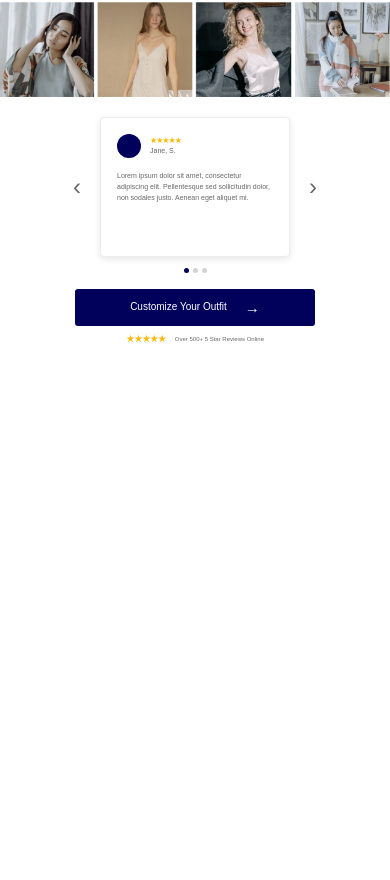
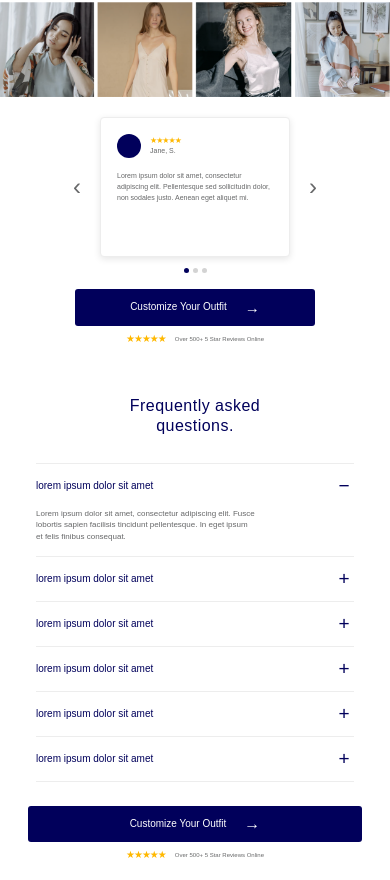
Before and after one commit to IhorKuzmenko/byteex-test-page, a Next.js app: page / in a window 390 px wide. Shown: the part 3174-4054 px from the top of the page. Before the commit the page ends 3538 px from the top, so only its background shows below. Built offline with nearby package versions, Linux system fonts and the light colour scheme.

Commit message:
feat: add responsive faq section

```diff
--- a/app/page.tsx
+++ b/app/page.tsx
@@ -5,6 +5,7 @@ import BenefitsSection from "@/components/Benefits/Benefits";
 import BestSelf from "@/components/BestSelf/BestSelf";
 import Comfort from "@/components/Comfort/Comfort";
 import Testimonials from "@/components/Testimonials/Testimonials";
+import FAQ from "@/components/FAQ/FAQ";
 
 export default function Home() {
   return (
@@ -16,6 +17,7 @@ export default function Home() {
       <BestSelf />
       <Comfort />
       <Testimonials />
+      <FAQ />
     </main>
   );
 }
--- /dev/null
+++ b/components/FAQ/FAQ.module.css
@@ -0,0 +1,288 @@
+.section {
+  width: 100%;
+  background-color: var(--color-white);
+}
+
+.container {
+  display: grid;
+  grid-template-columns: 500px 380px;
+  align-items: center;
+  justify-content: center;
+  column-gap: 70px;
+
+  padding-top: 58px;
+  padding-bottom: 58px;
+}
+
+/* =========================
+   FAQ
+========================= */
+
+.faq {
+  width: 100%;
+}
+
+.title {
+  margin-bottom: 35px;
+
+  font-size: 20px;
+  font-weight: 500;
+  line-height: 1.2;
+  letter-spacing: 0.03em;
+
+  color: var(--color-primary);
+}
+
+/* =========================
+   Questions
+========================= */
+
+.questions {
+  width: 100%;
+
+  border-top: 1px solid var(--color-light-gray);
+}
+
+.question {
+  width: 100%;
+
+  border-bottom: 1px solid var(--color-light-gray);
+}
+
+.questionButton {
+  display: flex;
+  align-items: center;
+  justify-content: space-between;
+  gap: 20px;
+
+  width: 100%;
+  min-height: 45px;
+  padding: 0;
+
+  font-family: inherit;
+  font-size: 11px;
+  font-weight: 500;
+  line-height: 1.3;
+  text-align: left;
+
+  color: var(--color-primary);
+  background-color: transparent;
+
+  border: 0;
+
+  cursor: pointer;
+}
+
+.symbol {
+  display: flex;
+  flex: 0 0 20px;
+  align-items: center;
+  justify-content: center;
+
+  width: 20px;
+  height: 20px;
+
+  font-size: 20px;
+  font-weight: 300;
+  line-height: 1;
+
+  color: var(--color-primary);
+}
+
+/* =========================
+   Answer
+========================= */
+
+.answer {
+  padding: 0 35px 16px 0;
+}
+
+.answer p {
+  max-width: 450px;
+
+  font-size: 9px;
+  font-weight: 400;
+  line-height: 1.5;
+
+  color: var(--color-gray);
+}
+
+/* =========================
+   Image
+========================= */
+
+.imageWrapper {
+  display: flex;
+  align-items: center;
+  justify-content: center;
+
+  width: 380px;
+}
+
+.image {
+  display: block;
+
+  width: 100%;
+  height: auto;
+}
+
+/* =========================
+   Mobile bottom
+========================= */
+
+.mobileBottom {
+  display: none;
+}
+
+/* =========================
+   Tablet
+========================= */
+
+@media screen and (max-width: 1023px) {
+  .container {
+    grid-template-columns: minmax(0, 450px) 310px;
+    column-gap: 45px;
+  }
+
+  .imageWrapper {
+    width: 310px;
+  }
+}
+
+/* =========================
+   Mobile
+========================= */
+
+@media screen and (max-width: 767px) {
+  .container {
+    display: flex;
+    flex-direction: column;
+
+    padding-top: 32px;
+    padding-bottom: 20px;
+  }
+
+  /* FAQ */
+
+  .faq {
+    width: 100%;
+    padding: 0 20px;
+  }
+
+  .title {
+    max-width: 190px;
+    margin: 0 auto 27px;
+
+    font-size: 16px;
+    font-weight: 500;
+    line-height: 1.25;
+    text-align: center;
+
+    color: var(--color-primary);
+  }
+
+  /* Questions */
+
+  .questionButton {
+    min-height: 44px;
+
+    font-size: 10px;
+    line-height: 1.3;
+  }
+
+  .symbol {
+    width: 18px;
+    height: 18px;
+
+    font-size: 19px;
+  }
+
+  /* Open answer */
+
+  .answer {
+    padding: 0 30px 13px 0;
+  }
+
+  .answer p {
+    max-width: 220px;
+
+    font-size: 8px;
+    line-height: 1.45;
+
+    color: var(--color-gray);
+  }
+
+  /* Hide desktop image */
+
+  .imageWrapper {
+    display: none;
+  }
+
+  /* =========================
+     CTA
+  ========================= */
+
+  .mobileBottom {
+    display: block;
+
+    width: 100%;
+    margin-top: 24px;
+    padding: 0 12px;
+  }
+
+  .cta {
+    display: flex;
+    align-items: center;
+    justify-content: center;
+    gap: 18px;
+
+    width: 100%;
+    height: 36px;
+    padding: 0;
+
+    font-size: 10px;
+    font-weight: 400;
+    line-height: 1;
+
+    color: var(--color-white);
+    background-color: var(--color-primary);
+
+    border: 0;
+    border-radius: 3px;
+
+    cursor: pointer;
+  }
+
+  .ctaArrow {
+    font-size: 16px;
+    line-height: 1;
+  }
+
+  /* =========================
+     Rating
+  ========================= */
+
+  .rating {
+    display: flex;
+    align-items: center;
+    justify-content: center;
+    gap: 9px;
+
+    margin-top: 8px;
+  }
+
+  .stars {
+    font-size: 10px;
+    line-height: 1;
+    letter-spacing: -1px;
+
+    color: #ffb800;
+  }
+
+  .ratingText {
+    font-size: 6px;
+    line-height: 1;
+
+    color: var(--color-gray);
+  }
+}
--- /dev/null
+++ b/components/FAQ/FAQ.tsx
@@ -0,0 +1,113 @@
+'use client';
+
+import Image from 'next/image';
+import { useState } from 'react';
+
+import styles from './FAQ.module.css';
+
+const questions = [
+  {
+    question: 'lorem ipsum dolor sit amet',
+    answer:
+      'Lorem ipsum dolor sit amet, consectetur adipiscing elit. Fusce lobortis sapien facilisis tincidunt pellentesque. In eget ipsum et felis finibus consequat.',
+  },
+  {
+    question: 'lorem ipsum dolor sit amet',
+    answer:
+      'Lorem ipsum dolor sit amet, consectetur adipiscing elit. Fusce lobortis sapien facilisis tincidunt pellentesque. In eget ipsum et felis finibus consequat.',
+  },
+  {
+    question: 'lorem ipsum dolor sit amet',
+    answer:
+      'Lorem ipsum dolor sit amet, consectetur adipiscing elit. Fusce lobortis sapien facilisis tincidunt pellentesque. In eget ipsum et felis finibus consequat.',
+  },
+  {
+    question: 'lorem ipsum dolor sit amet',
+    answer:
+      'Lorem ipsum dolor sit amet, consectetur adipiscing elit. Fusce lobortis sapien facilisis tincidunt pellentesque. In eget ipsum et felis finibus consequat.',
+  },
+  {
+    question: 'lorem ipsum dolor sit amet',
+    answer:
+      'Lorem ipsum dolor sit amet, consectetur adipiscing elit. Fusce lobortis sapien facilisis tincidunt pellentesque. In eget ipsum et felis finibus consequat.',
+  },
+  {
+    question: 'lorem ipsum dolor sit amet',
+    answer:
+      'Lorem ipsum dolor sit amet, consectetur adipiscing elit. Fusce lobortis sapien facilisis tincidunt pellentesque. In eget ipsum et felis finibus consequat.',
+  },
+];
+
+const FAQ = () => {
+  const [activeQuestion, setActiveQuestion] = useState<number | null>(0);
+
+  const handleQuestion = (index: number) => {
+    setActiveQuestion(current => (current === index ? null : index));
+  };
+
+  return (
+    <section className={styles.section}>
+      <div className={`container ${styles.container}`}>
+        <div className={styles.faq}>
+          <h2 className={styles.title}>Frequently asked questions.</h2>
+
+          <div className={styles.questions}>
+            {questions.map((item, index) => {
+              const isOpen = activeQuestion === index;
+
+              return (
+                <div className={styles.question} key={index}>
+                  <button
+                    className={styles.questionButton}
+                    type="button"
+                    onClick={() => handleQuestion(index)}
+                    aria-expanded={isOpen}
+                  >
+                    <span>{item.question}</span>
+
+                    <span className={styles.symbol}>
+                      {isOpen ? '−' : '+'}
+                    </span>
+                  </button>
+
+                  {isOpen && (
+                    <div className={styles.answer}>
+                      <p>{item.answer}</p>
+                    </div>
+                  )}
+                </div>
+              );
+            })}
+          </div>
+        </div>
+
+        <div className={styles.imageWrapper}>
+          <Image
+            className={styles.image}
+            src="/images/Component_5.png"
+            alt="Women wearing comfortable loungewear"
+            width={400}
+            height={500}
+          />
+        </div>
+
+        <div className={styles.mobileBottom}>
+          <button className={styles.cta} type="button">
+            <span>Customize Your Outfit</span>
+            <span className={styles.ctaArrow}>→</span>
+          </button>
+
+          <div className={styles.rating}>
+            <span className={styles.stars}>★★★★★</span>
+
+            <span className={styles.ratingText}>
+              Over 500+ 5 Star Reviews Online
+            </span>
+          </div>
+        </div>
+      </div>
+    </section>
+  );
+};
+
+export default FAQ;
```
